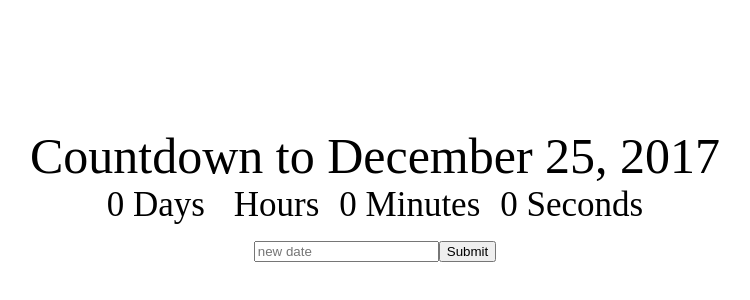
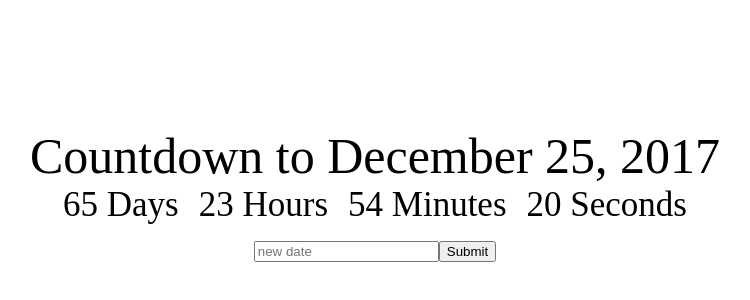
Before and after one commit to ajvalde/react-tutorials, a React (Create React App) app in the folder countdownchamp/: page / in a window 1280 px wide. Shown: the part 126-426 px from the top of the page, without its empty margins (265-1015 px from the left). Built offline with nearby package versions, Linux system fonts and the light colour scheme.

Commit message:
live countdown working

```diff
--- a/countdownchamp/src/App.jsx
+++ b/countdownchamp/src/App.jsx
@@ -22,7 +22,9 @@
                 <div className="App-title">
                     Countdown to {this.state.deadline}
                 </div>
-               <Clock />
+               <Clock
+                    deadline={this.state.deadline}
+               />
                 <div>
                     <input
                         placeholder='new date'
--- a/countdownchamp/src/Clock.jsx
+++ b/countdownchamp/src/Clock.jsx
@@ -9,8 +9,25 @@
             hour: 0,
             minutes: 0,
             seconds: 0
+        }
+    }
 
+    componentWillMount() {
+        this.getTimeUntil(this.props.deadline)
     }
+
+    componentDidMount() {
+        setInterval(() => this.getTimeUntil(this.props.deadline), 1000);
+    }
+
+    getTimeUntil(deadline) {
+        const time = Date.parse(deadline) - Date.parse(new Date());
+        const seconds = Math.floor((time/1000) % 60);
+        const minutes = Math.floor((time/1000/60) % 60);
+        const hours =  Math.floor(time/(1000*60*60) % 24);
+        const days = Math.floor(time/(1000*60*60*24));
+
+        this.setState({days, hours, minutes, seconds});
     }
 
     render() {
```
Lines whose indentation alone changed are shown as unchanged.
